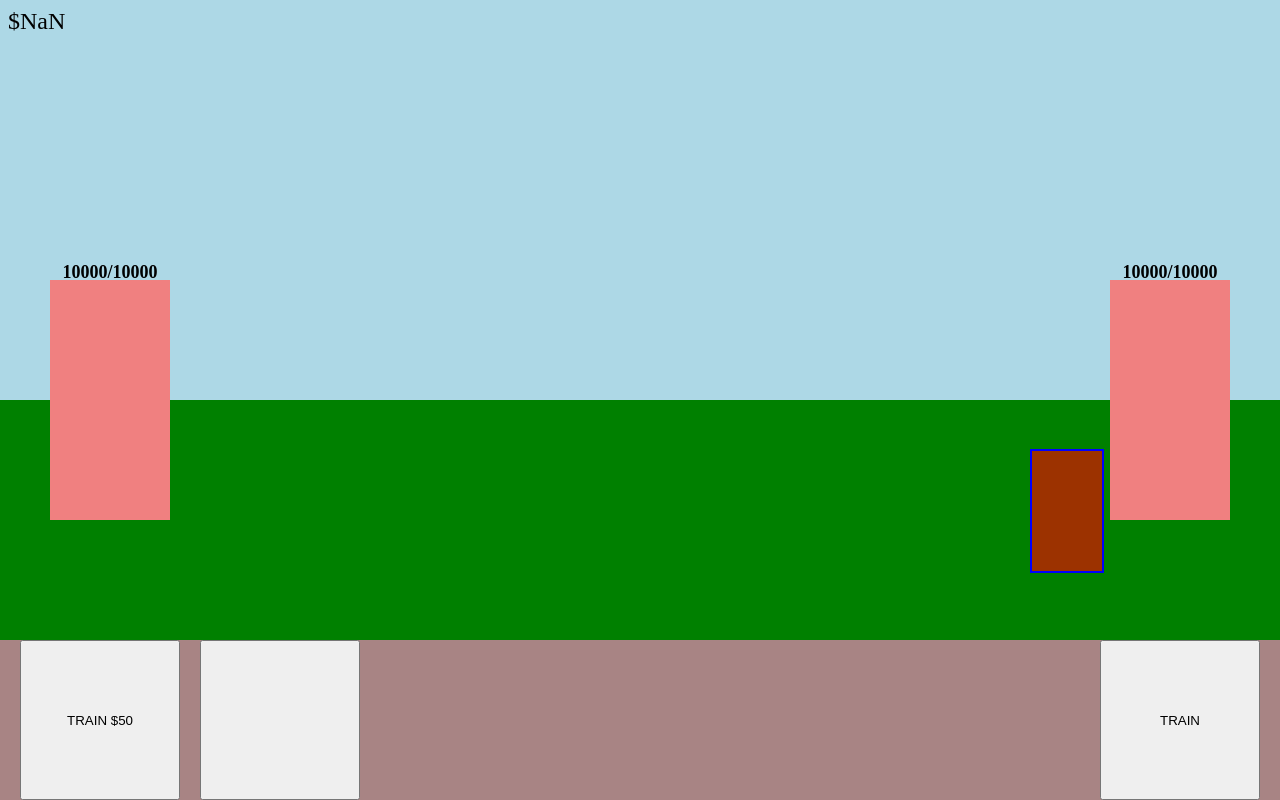
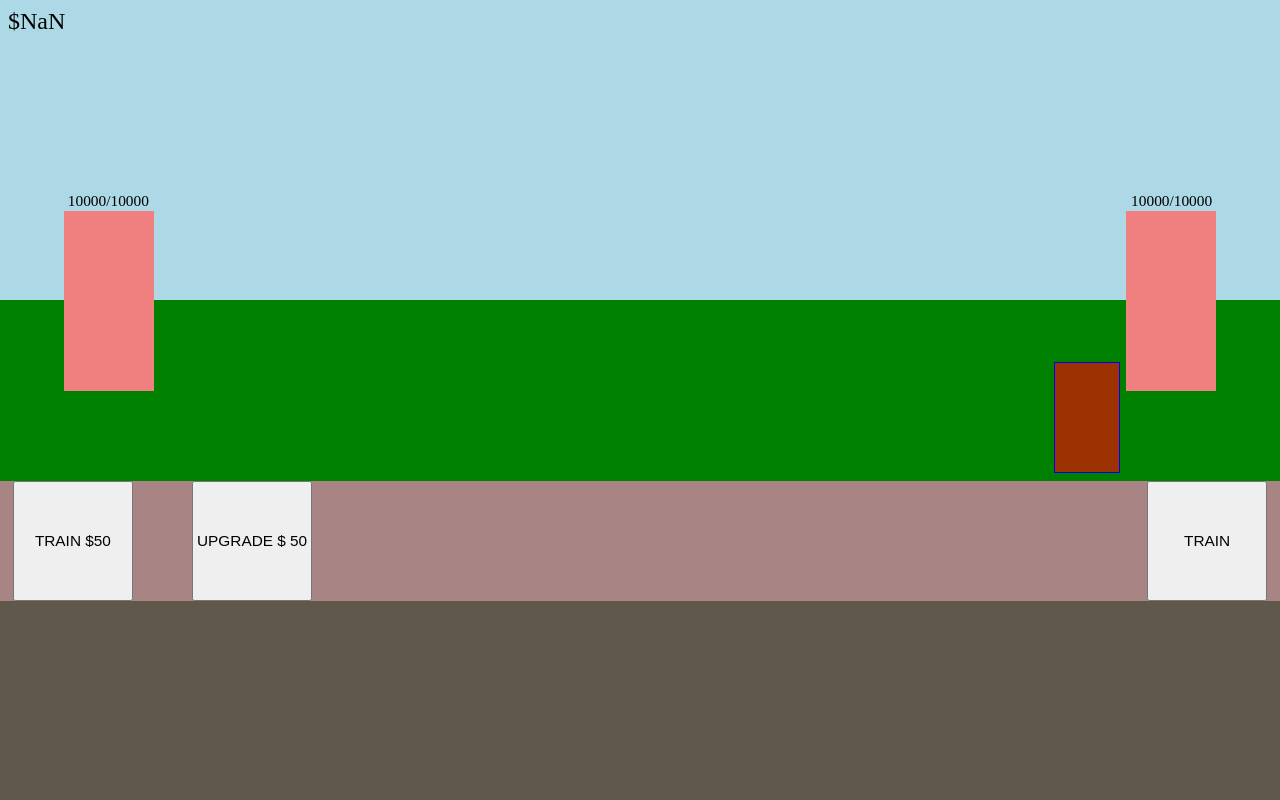
Before and after one commit to Fuad-Isayev/demo-game, a Vue app: page /game in a window 1280 px wide. Built offline with nearby package versions, Linux system fonts and the light colour scheme; data requests are answered from the project's data file.

Commit message:
pixels changed to percentage

```diff
--- a/src/components/Game.vue
+++ b/src/components/Game.vue
@@ -1,5 +1,6 @@
 <template>
-  <div>
+  <div class="screen">
+    <div class="gameContainer">
       <div class="sky">
         <div class="money">${{ Math.floor(money) }}</div>
         <div v-show="game_finished">
@@ -9,31 +10,29 @@
       </div>
       <div class="ground">
         <!-- player'castle -->
-      <div class="player_castle">
-        <h4 style="margin-top: -18px">
+        <div class="player_castle_health">
           {{ Math.floor(player_castle.health) }}/{{
             player_castle.initial_health
           }}
-        </h4>
         </div>
+        <div class="player_castle"></div>
 
         <!-- enemy's catsle -->
-      <div class="enemy_castle">
-        <h4 style="margin-top: -18px">
+        <div class="enemy_castle_health">
           {{ Math.floor(enemy_castle.health) }}/{{
             enemy_castle.initial_health
           }}
-        </h4>
         </div>
+        <div class="enemy_castle"></div>
 
         <!-- player soldier -->
         <div :key="soldier" v-for="soldier in player_soldiers">
           <div
             class="player_soldier"
             :style="{
-            top: soldier.top + 'px',
+              top: soldier.top + '%',
               'z-index': soldier.z,
-            left: soldier.left + 'px',
+              left: soldier.left + '%',
             }"
           ></div>
         </div>
@@ -43,9 +42,9 @@
           <div
             class="enemy_soldier"
             :style="{
-            top: soldier.top + 'px',
+              top: soldier.top + '%',
               'z-index': soldier.z,
-            right: soldier.right + 'px',
+              right: soldier.right + '%',
             }"
           ></div>
         </div>
@@ -55,8 +54,9 @@
           <button class="player_train" @click="train_player()">
             TRAIN ${{ player_cost }}
           </button>
-        <button class="upgrade" @click="upgrade()">{{ ratio }}</button>
+          <button class="upgrade" @click="upgrade()">{{ upg_msg }}</button>
           <button class="enemy_train" @click="train_enemy()">TRAIN</button>
+        </div>
       </div>
     </div>
   </div>
@@ -70,11 +70,11 @@ export default {
     return {
       // user: "",
       move: {
-        x: 0.2,
+        x: 0.005,
         y: 5,
       },
-      enemy_position: 1355,
-      player_position: 1355,
+      enemy_position: 87,
+      player_position: 87,
       player_soldiers: [],
       enemy_soldiers: [],
       player_stopped: true,
@@ -86,7 +86,7 @@ export default {
       game_finished: false,
       winner: "",
       message: "",
-      money: 0,
+      money: 1000,
       income: 5,
       upgrades: 0,
       max_upgrades: 5,
@@ -116,7 +116,7 @@ export default {
       this.enemy_soldiers = [];
       this.player_castle.health = this.player_castle.initial_health;
       this.enemy_castle.health = this.enemy_castle.initial_health;
-      this.money = 0;
+      this.money = 1000;
       this.income = 5 * this.ratio;
       this.upgrades = 0;
       this.upgrade_cost = 50;
@@ -133,8 +133,8 @@ export default {
       if (this.money >= this.player_cost) {
         this.game_finished = false;
         this.player_soldiers.push({
-          top: 0 + Math.floor(Math.random() * 50 + 1),
-          left: 176,
+          top: Math.floor(Math.random() * 35 + 1),
+          left: 12.5,
           power: 5 * this.ratio,
           health: 1000,
         });
@@ -153,9 +153,9 @@ export default {
     train_enemy() {
       this.game_finished = false;
       this.enemy_soldiers.push({
-        top: 0 + Math.floor(Math.random() * 50 + 1),
-        right: 176,
-        power: 3 * this.ratio,
+        top: Math.floor(Math.random() * 35 + 1),
+        right: 12.5,
+        power: 1 * this.ratio,
         health: 1000,
       });
       console.log("Enemies: " + this.enemy_soldiers.length);
@@ -191,7 +191,7 @@ export default {
         // ATACK CASTLE
         if (
           this.enemy_castle.health > 0 &&
-          this.player_soldiers[0].left + 70 >= 1355
+          this.player_soldiers[0].left + 5 >= 87
         ) {
           console.log("castle" + this.enemy_castle.health);
           console.log("enemy position is " + this.enemy_position);
@@ -218,7 +218,7 @@ export default {
         // ATACK CASTLE
         if (
           this.player_castle.health > 0 &&
-          this.enemy_soldiers[0].right + 70 >= 1355
+          this.enemy_soldiers[0].right + 5 >= 87
         ) {
           console.log("player_castle" + this.player_castle.health);
           console.log("player position is " + this.player_position);
@@ -247,7 +247,7 @@ export default {
 
       //MOVE Player
       this.player_soldiers.forEach((element) => {
-        if (element.left + 70 < this.enemy_position) {
+        if (element.left + 5 < this.enemy_position) {
           element.left += this.move.x;
           this.player_stopped = false;
         } else {
@@ -258,7 +258,7 @@ export default {
 
       //MOVE Enemy
       this.enemy_soldiers.forEach((element) => {
-        if (element.right + 70 < this.player_position) {
+        if (element.right + 5 < this.player_position) {
           element.right += this.move.x;
           this.enemy_stopped = false;
         } else {
@@ -270,35 +270,35 @@ export default {
       //Get Max of Enemy Right
       let max_enemy = this.enemy_soldiers.reduce((previous, current) => {
         return Math.max(previous, current.right);
-      }, 176);
+      }, 12.5);
 
       //Get Max of Player Left
       let max_player = this.player_soldiers.reduce((previous, current) => {
         return Math.max(previous, current.left);
-      }, 176);
+      }, 12.5);
 
       //Change enemy_position
 
       if (this.enemy_soldiers.length > 0) {
         if (!this.enemy_stopped) {
-          this.enemy_position = 1355;
+          this.enemy_position = 87;
           this.enemy_position =
-            this.enemy_position - (max_enemy - 103 - this.move.x);
+            this.enemy_position - (max_enemy - 7.36 - this.move.x);
         }
       } else {
-        this.enemy_position = 1355;
+        this.enemy_position = 87;
       }
 
       //Change player_position
       if (this.player_soldiers.length > 0) {
         if (!this.player_stopped) {
-          this.player_position = 1355;
+          this.player_position = 87;
           this.player_position =
-            this.player_position - (max_player - 103 - this.move.x);
+            this.player_position - (max_player - 7.36 - this.move.x);
           // console.log("player position is " + (this.player_position + 70));
         }
       } else {
-        this.player_position = 1355;
+        this.player_position = 87;
       }
     },
   },
@@ -314,7 +314,7 @@ export default {
     window.addEventListener("keydown", (e) => {
       switch (e.key) {
         case "f":
-          this.move.x = 3;
+          this.move.x = 0.2;
           break;
         case "q":
           this.money += 1000;
@@ -342,7 +342,7 @@ export default {
     window.addEventListener("keyup", (e) => {
       switch (e.key) {
         case "f":
-          this.move.x = 0.2;
+          this.move.x = 0.02;
           break;
         case "i":
           console.log(this.interval);
@@ -377,10 +377,15 @@ export default {
 </script>
 
 <style scoped>
+.gameContainer {
+  width: 100vw;
+  aspect-ratio: 2.13;
+}
+
 .sky {
   background: rgb(173, 216, 230);
-  width: 100vw;
-  height: 50vh;
+  width: 100%;
+  height: 50%;
   position: relative;
   display: flex;
   justify-content: center;
@@ -390,12 +395,12 @@ export default {
   position: relative;
   background: green;
   width: 100vw;
-  height: 30vh;
+  height: 30%;
 }
 .control_bar {
   background: rgb(168, 132, 132);
   width: 100vw;
-  height: 20vh;
+  height: 20%;
   position: relative;
 }
 
@@ -404,37 +409,53 @@ export default {
 .enemy_castle {
   background: lightcoral;
   background-position-y: 20px;
-  height: 100%;
+  width: 7%;
   aspect-ratio: 1/2;
   position: absolute;
   bottom: 50%;
   font-size: 18px;
   text-align: center;
 }
+
+.player_castle_health,
+.enemy_castle_health {
+  position: absolute;
+  bottom: 150%;
+  font-size: 1.2vw;
+}
+
+.player_castle_health {
+  left: 5.3%;
+}
+
+.enemy_castle_health {
+  right: 5.3%;
+}
+
 .player_castle {
-  left: 50px;
+  left: 5%;
 }
 .enemy_castle {
-  right: 50px;
+  right: 5%;
 }
 
 /* SOLDIERS */
 .player_soldier,
 .enemy_soldier {
-  height: 120px;
-  width: 70px;
+  width: 5%;
+  aspect-ratio: 1/1.71;
   position: absolute;
   top: 0;
 }
 .player_soldier {
   background: rgba(0, 0, 255, 0.611);
   left: 175px;
-  border: 2px solid red;
+  border: 0.15vw solid red;
 }
 .enemy_soldier {
   background: rgba(255, 0, 0, 0.611);
   right: 175px;
-  border: 2px solid blue;
+  border: 0.15vw solid blue;
 }
 
 /* TRAIN_BUTTONS */
@@ -444,15 +465,17 @@ export default {
   position: absolute;
   height: 100%;
   aspect-ratio: 1/1;
+  font-size: 1.2vw;
+  padding: 0;
 }
 .player_train {
-  left: 20px;
+  left: 1%;
 }
 .enemy_train {
-  right: 20px;
+  right: 1%;
 }
 .upgrade {
-  left: 200px;
+  left: 15%;
 }
 .money {
   position: absolute;
@@ -460,4 +483,9 @@ export default {
   top: 8px;
   font-size: 24px;
 }
+.screen {
+  display: flex;
+  justify-content: center;
+  align-items: center;
+}
 </style>
--- a/src/components/Home.vue
+++ b/src/components/Home.vue
@@ -37,7 +37,11 @@ export default {
     // }
     // let userdata = await axios.get(`login`);
     // this.user = userdata.data;
-    this.getFrameRate();
+
+    setTimeout(() => {
+      this.getFrameRate();
+      console.log("Fired");
+    }, 500);
   },
   computed: {
     ...mapGetters(["user"]),
@@ -54,7 +58,7 @@ export default {
     loop() {
       if (!this.frameRate) {
         requestAnimationFrame(this.loop);
-        this.frames++;
+        this.frames += 2;
         console.log(this.frames);
       }
     },
@@ -65,10 +69,16 @@ export default {
         if (this.frameRate > 270 && this.frameRate < 320) {
           this.frameRate = 300;
         }
+        if (this.frameRate > 40 && this.frameRate < 70) {
+          this.frameRate = 60;
+        }
+        if (this.frameRate < 40) {
+          this.frameRate = 30;
+        }
         this.ratio = +(300 / this.frameRate).toFixed(2);
         this.$store.dispatch("ratio", this.ratio);
         console.log("frame rate: " + this.frameRate);
-      }, 1000);
+      }, 500);
     },
   },
 };
```
Lines whose indentation alone changed are shown as unchanged.
